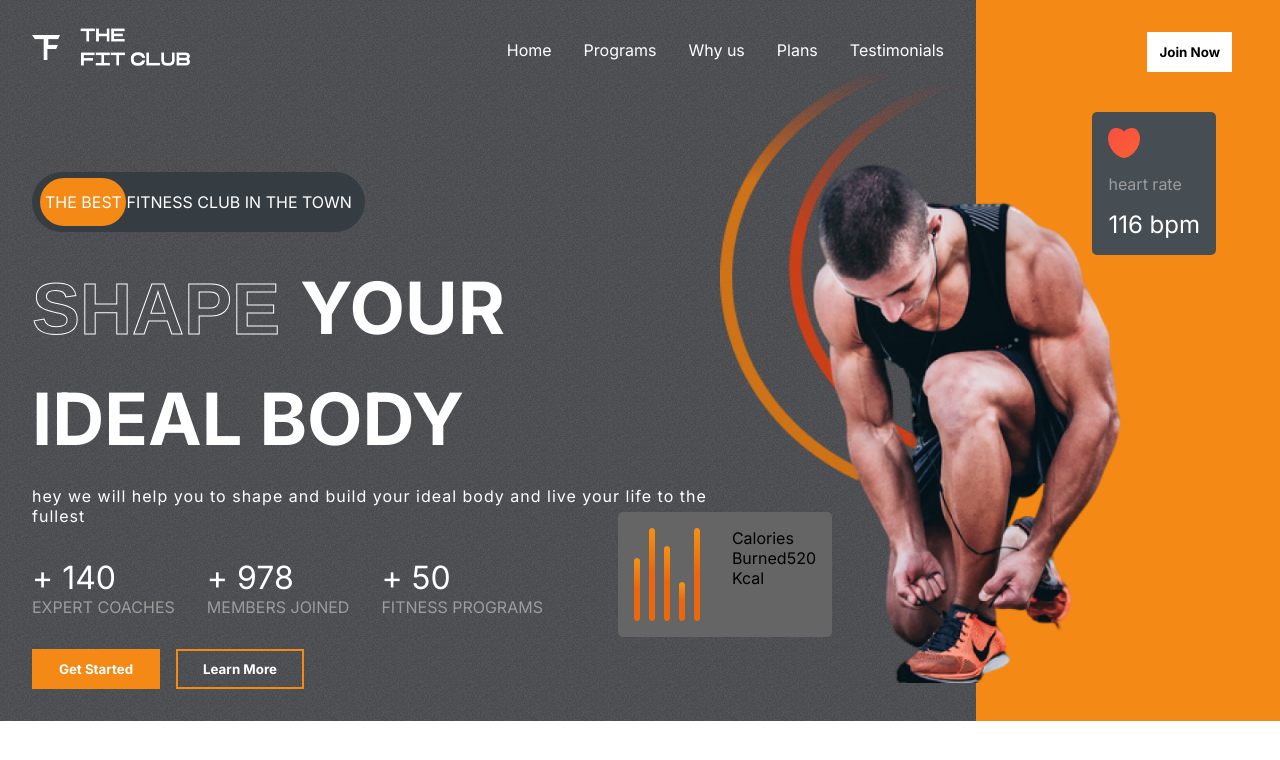
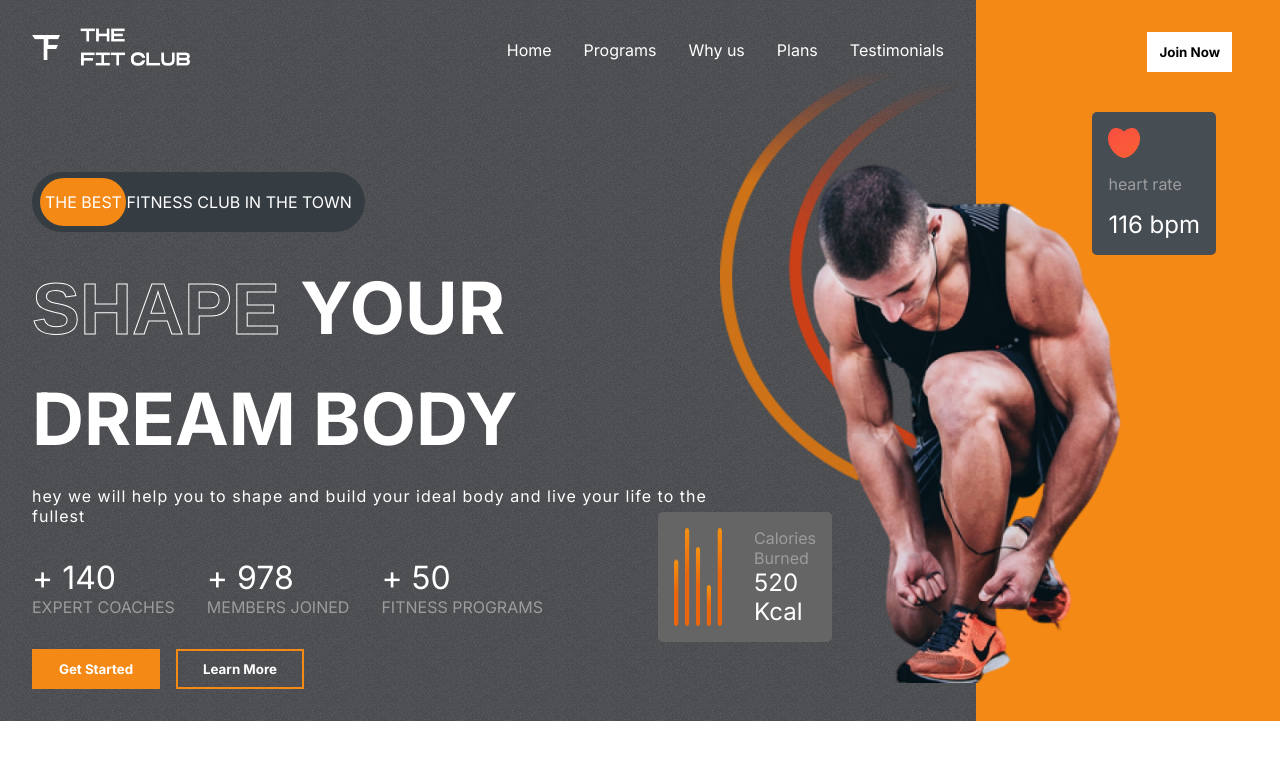
Before and after one commit to pallab17/Fithelp.o, a React (Create React App) app: page / in a window 1280 px wide. Shown: the top 760 px of the page. Built offline with nearby package versions, Linux system fonts and the light colour scheme.

Commit message:
files updated

```diff
--- a/src/components/Hero/Hero.css
+++ b/src/components/Hero/Hero.css
@@ -162,3 +162,18 @@
     right: 28rem;
 
 }
+.calories>img{
+    width: 3rem;
+}
+.calories>div{
+    display: flex;
+    flex-direction: column;
+    justify-content: space-between;
+}
+.calories>div>:nth-child(1){
+    color: var(--gray);
+}
+.calories>div>:nth-child(2){
+    color: white;
+    font-size: 1.5rem;
+}
--- a/src/components/Hero/Hero.jsx
+++ b/src/components/Hero/Hero.jsx
@@ -23,7 +23,7 @@ const Hero = () => {
             <span>Your</span>
           </div>
           <div>
-            <span>Ideal Body</span>
+            <span>Dream Body</span>
           </div>
           <div>
             <span>
```
Also changed, not shown: src/components/Programs/Programs.css (added), src/components/Programs/Programs.jsx (added).
